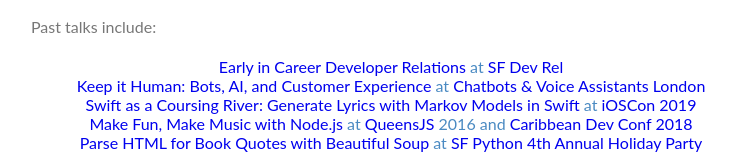
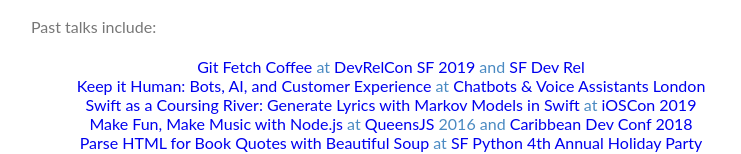
Before and after one commit to elizabethsiegle/elizabethsiegle.github.io, a plain HTML site: page index.html in a window 1280 px wide. Shown: the part 1224-1378 px from the top of the page, without its empty margins (269-1010 px from the left). Drawn offline with Linux system fonts and the light colour scheme; a script that the page names is missing.

Commit message:
devrelcon

```diff
--- a/index.html
+++ b/index.html
@@ -59,7 +59,7 @@
       </figure>
       </p>
         <p id = "talks">Past talks include: <ul style="list-style-type:none">
-          <li><a href = "https://youtu.be/MnlAfVOVCaY">Early in Career Developer Relations</a> at <a href = "https://www.meetup.com/DeveloperAdvocates/" target="_blank">SF Dev Rel</a></li>
+          <li><a href = "https://www.youtube.com/watch?v=vIL54AK7WNc" target="_blank">Git Fetch Coffee</a> at <a href ="https://sf2019.devrel.net" target="_blank">DevRelCon SF 2019</a> and <a href = "https://youtu.be/MnlAfVOVCaY" target="_blank">SF Dev Rel</a></li>
           <li><a href = "https://www.youtube.com/watch?v=KUfua1cQR5E&list=PL-AEBFTXJ8jy5AIjpprHhn_dYsD2wHf0x&index=4&t=0s">Keep it Human: Bots, AI, and Customer Experience</a> at <a href = "https://www.meetup.com/Messaging-Bots-London/" target="_blank">Chatbots & Voice Assistants London</a></li>
           <li><a href = "https://skillsmatter.com/skillscasts/13325-swift-as-a-coursing-river-generate-a-song-with-hidden-markov-models-in-swift" target="_blank">Swift as a Coursing River: Generate Lyrics with Markov Models in Swift</a> at <a href = "https://skillsmatter.com/conferences/10823-ioscon-2019-the-conference-for-ios-and-swift-developers#skillscasts">iOSCon 2019</a></li>
           <li><a href = "https://www.youtube.com/watch?v=QYDlVb1Jp2I" target="_blank">Make Fun, Make Music with Node.js</a> at <a href = "https://queensjs.com" target="_blank">QueensJS</a> 2016 and <a href = "http://caribbeandevconf.com" target="_blank">Caribbean Dev Conf 2018</a></li>
```
